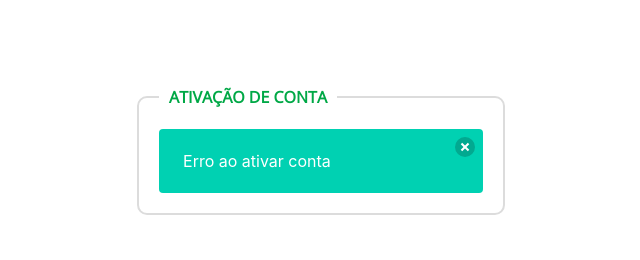
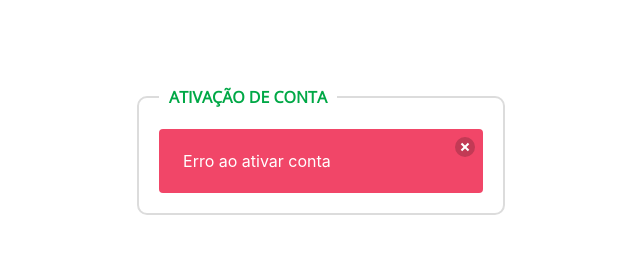
Before and after one commit to JoaoCampos-M/SGP_Autenticacao, a plain HTML site: page ativarerro.html in a window 1280 px wide. Shown: the whole page, without its empty margins (319-959 px from the left). Drawn offline with nearby package versions, Linux system fonts and the light colour scheme.

Commit message:
tela de erro ao ativar finalizada aguardando possivel ajustes

```diff
--- a/ativarerro.html
+++ b/ativarerro.html
@@ -31,7 +31,7 @@
 
                     <fieldset class="panel">
                         <legend>Ativação de Conta</legend>
-                        <div class="notification is-primary">
+                        <div class="notification is-danger">
                             <button class="delete"></button>
                             Erro ao ativar conta
                           </div>
```
